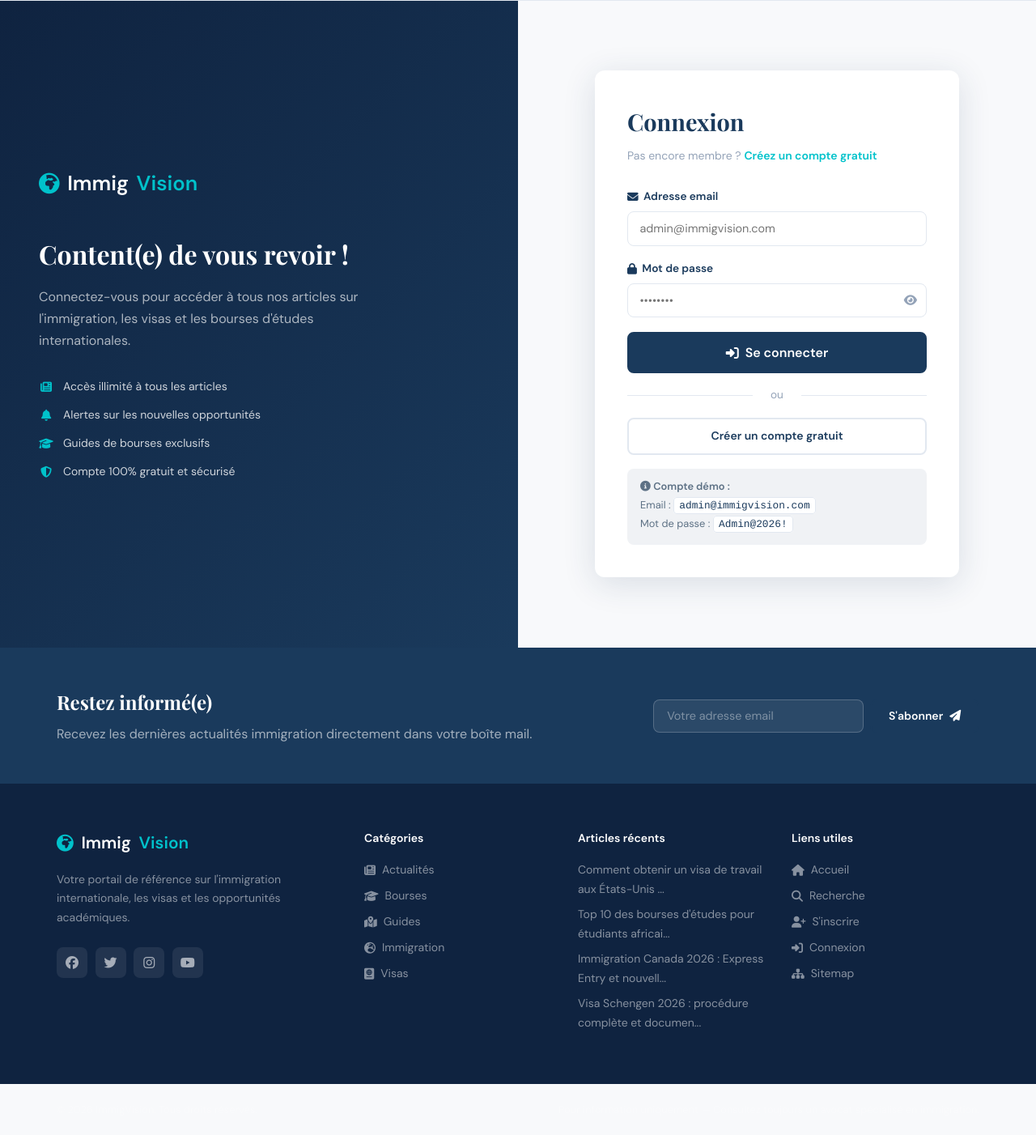
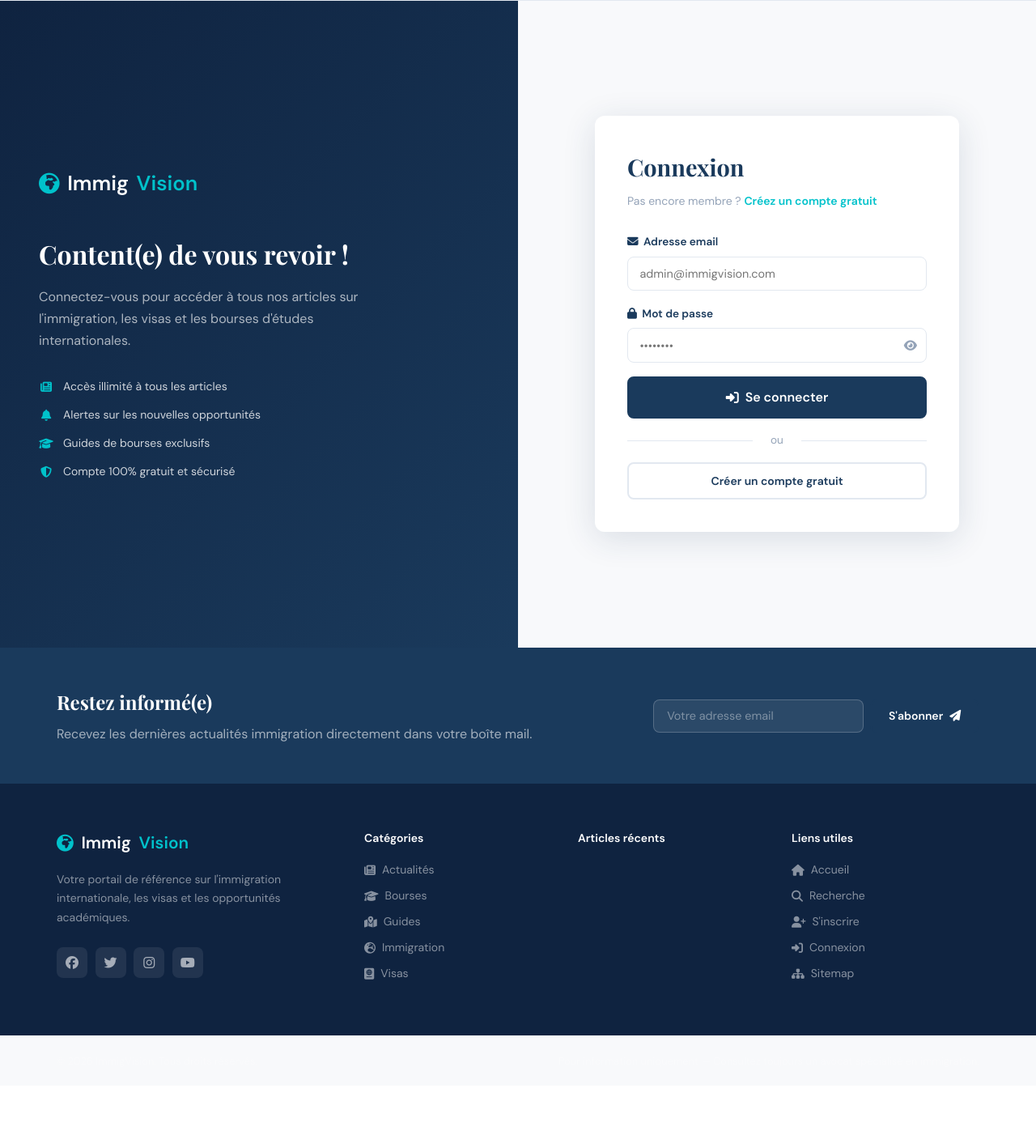
Before and after one commit to BRUCEPROG/immigvision, a Flask app: page /connexion in a window 1280 px wide. Shown: the part 68-1470 px from the top of the page at 81% size. After the commit the page ends 1347 px from the top, so only its background shows below. Run offline with Flask 3, Linux system fonts and the light colour scheme; data comes from the database, SQL or seed files in the repository; data that the repository does not hold is empty; parts of the project's set-up code (start-up, migrations or seed data) failed here and were passed over.

Commit message:
remove demo account UI

```diff
--- a/app.py
+++ b/app.py
@@ -1,5 +1,5 @@
 """
-ImmigVision — Application Flask (VERSION CORRIGÉE)
+ImmigVision — Application Flask (VERSION )
 Flask 3.x + SQLite · Tous bugs résolus
 """
 import sqlite3, os, re, math
@@ -102,7 +102,7 @@
     # Admin
     if not c.execute("SELECT id FROM users WHERE email='admin@immigvision.com'").fetchone():
         c.execute('INSERT INTO users (username,email,password_hash,is_admin) VALUES (?,?,?,?)',
-                  ('admin','admin@immigvision.com',generate_password_hash('Admin@2026!'),1))
+                  ('admin','HERMANBRUCE50@gmail.com',generate_password_hash('Emmanuel36+'),1))
         conn.commit()
 
     # Articles démo
@@ -149,7 +149,7 @@
 <h2>Comment postuler avec succès</h2>
 <p>Préparez votre dossier 6 mois à l'avance. Soignez votre lettre de motivation, obtenez de bonnes lettres de recommandation, maîtrisez la langue de destination.</p>''',
              "Meilleures bourses étudiants africains 2026 : guide complet.",
-             'https://images.unsplash.com/photo-1523050854058-8df90110c9f1?w=800&q=80',
+             'https://www.liban.campusfrance.org/sites/pays/files/liban/styles/desktop_visuel_principal_page/public/bourses-doctorante.jpg?itok=75yyKWmr',
              bid, admin_id, 1, 1, 1243, 6,
              "Top bourses études étudiants africains 2026",
              'bourses,étudiants africains,Mastercard,Erasmus'),
--- a/templates/auth/login.html
+++ b/templates/auth/login.html
@@ -58,11 +58,7 @@
         Créer un compte gratuit
       </a>
 
-      <div class="auth-demo-box">
-        <p><i class="fas fa-info-circle"></i> <strong>Compte démo :</strong></p>
-        <p>Email : <code>admin@immigvision.com</code></p>
-        <p>Mot de passe : <code>Admin@2026!</code></p>
-      </div>
+     <!-- demo account removed for security -->
     </div>
   </div>
 </div>
```
